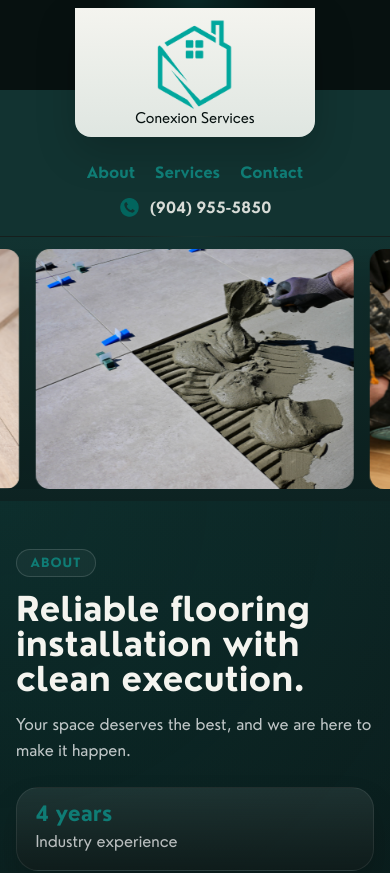
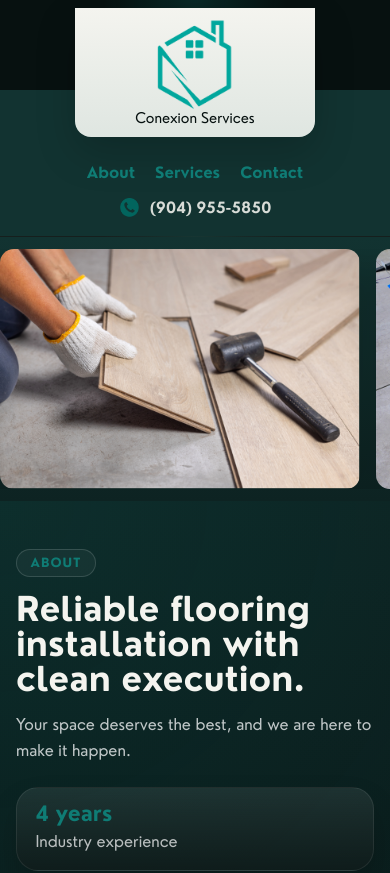
Before and after one commit to daniielsouz/ConexionService, a React (Vite) app in the folder client/: page / in a window 390 px wide. Shown: the top 873 px of the page. Built offline with nearby package versions, Linux system fonts and the light colour scheme; no server answers.

Commit message:
ux: switch mobile carousel to scroll-snap and disable animation

```diff
--- a/client/src/pages/components/carousel/index.module.css
+++ b/client/src/pages/components/carousel/index.module.css
@@ -54,8 +54,19 @@
     --duration: 16000ms;
   }
 
+  .viewport {
+    overflow-x: auto;
+    scroll-snap-type: x mandatory;
+    -webkit-overflow-scrolling: touch;
+  }
+
+  .track {
+    animation: none;
+  }
+
   .slide {
     min-width: 68vw;
+    scroll-snap-align: center;
   }
 
   .slide img {
```
